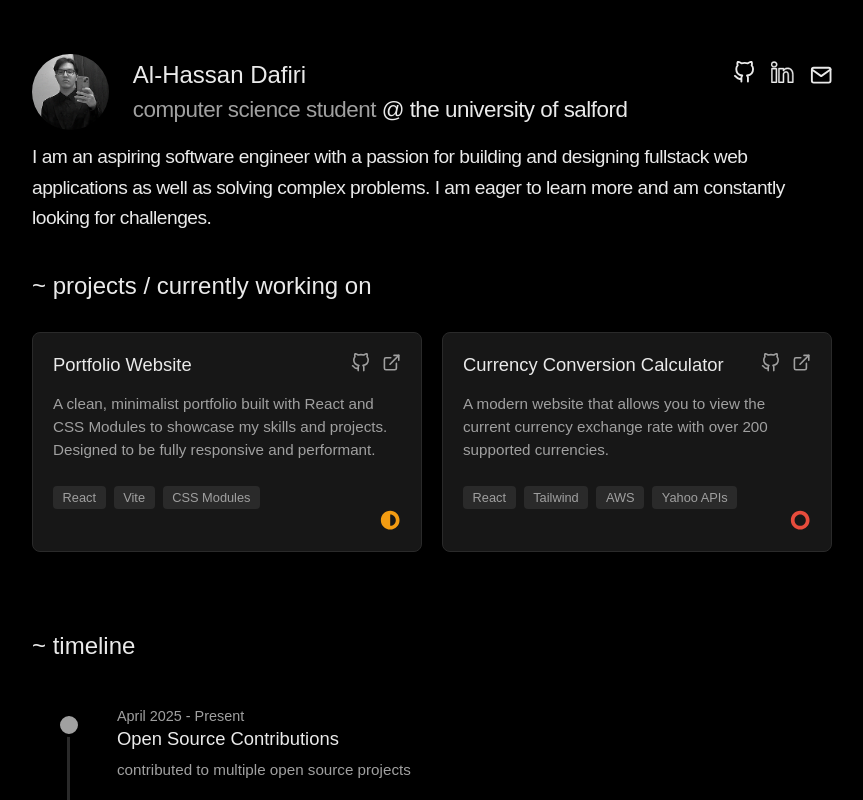
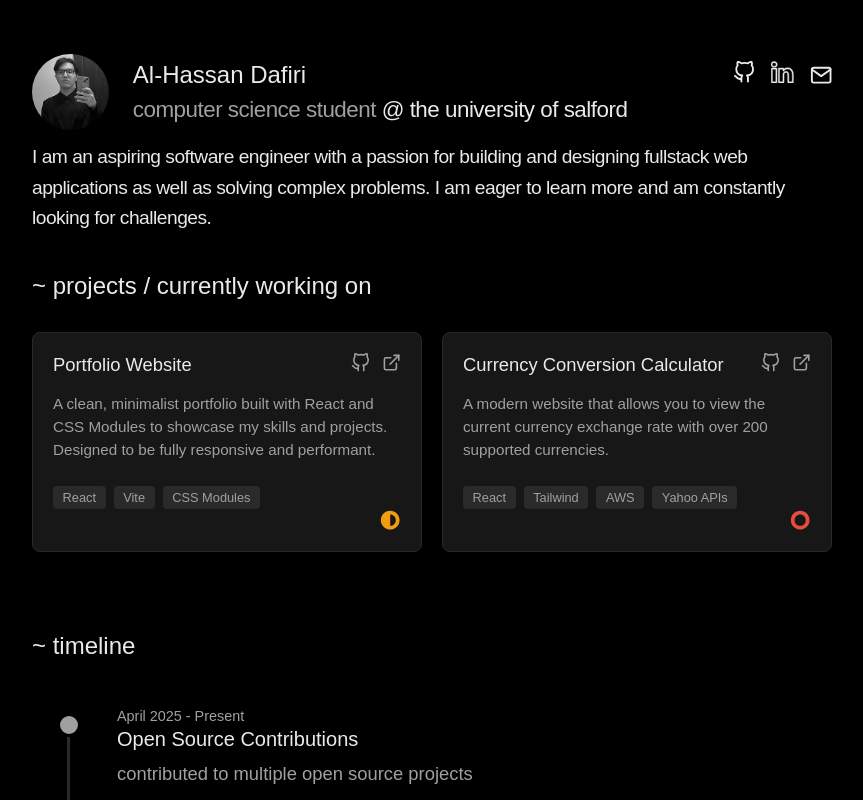
Before and after one commit to alhassandafiri/dafiri-dev, a React (Vite) app: page / in a window 1280 px wide. Shown: the top 800 px of the page, without its empty margins (208-1071 px from the left). Built offline with nearby package versions, Linux system fonts and the light colour scheme; a web font is replaced by a local one.

Commit message:
adjust timeline styling

```diff
--- a/src/assets/styles/Timeline.module.css
+++ b/src/assets/styles/Timeline.module.css
@@ -76,14 +76,14 @@
 
 .timelineItemTitle {
   margin: 0;
-  font-size: 1.15rem;
+  font-size: 1.25rem;
   font-weight: 500;
   color: #EAEAEA;
 }
 
 .timelineItemDesc {
   margin: 0.5rem 0 0 0;
-  font-size: 0.95rem;
+  font-size: 1.15rem;
   font-weight: 350;
   color: #a0a0a0;
   line-height: 1.6;
```
